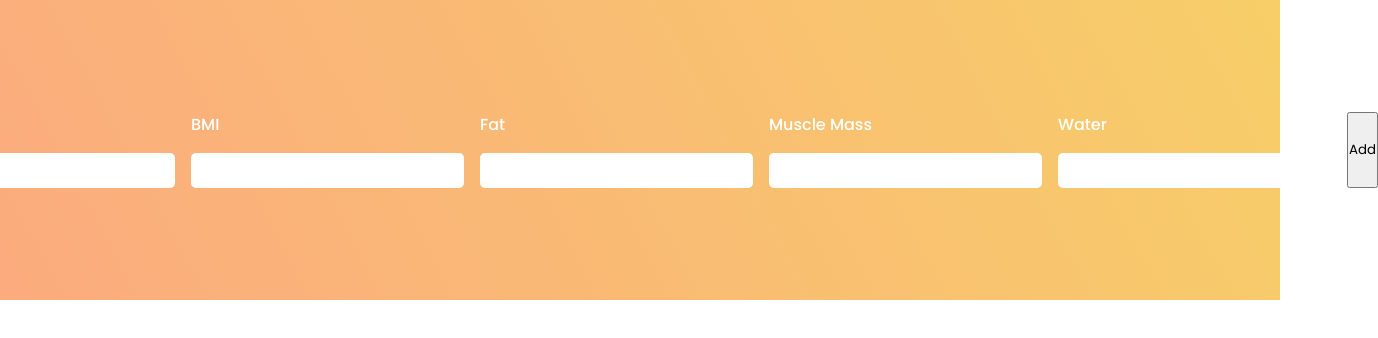
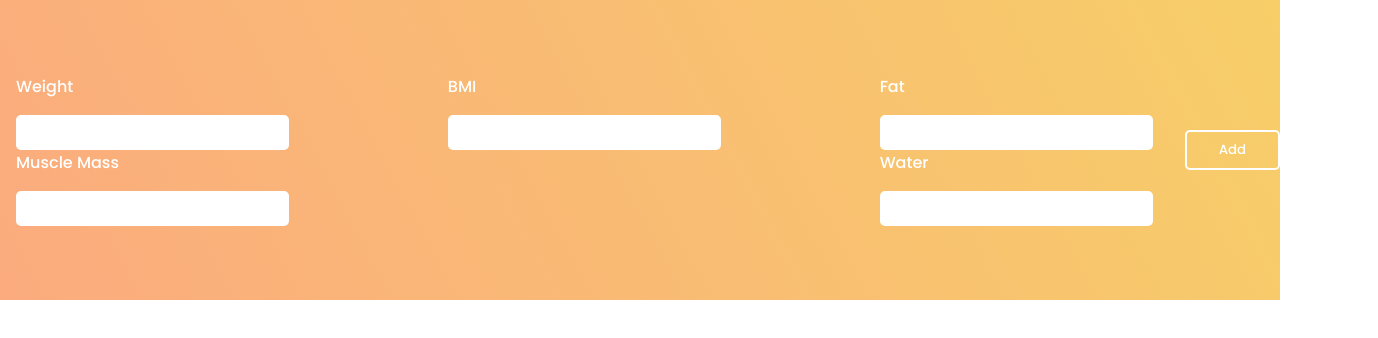
Before and after one commit to bartek9105/weight-tracker-client, a Vue app: page / in a window 1280 px wide. Shown: the top 338 px of the page, 1378 px wide, since content can reach past the window. Built offline with nearby package versions, Linux system fonts and the light colour scheme.

Commit message:
Add button component

```diff
--- a/src/App.vue
+++ b/src/App.vue
@@ -10,5 +10,6 @@
 	padding: 0;
 	box-sizing: border-box;
 	font-family: 'Poppins', sans-serif;
+	color: #303133;
 }
 </style>
--- /dev/null
+++ b/src/components/Button.vue
@@ -0,0 +1,23 @@
+<template>
+	<button class="btn">
+		<slot></slot>
+	</button>
+</template>
+
+<script>
+export default {
+	name: 'Button'
+}
+</script>
+
+<style lang="scss" scoped>
+.btn {
+	font-weight: 500;
+	border: 2px solid #fff;
+	border-radius: 5px;
+	padding: 0.5rem 2rem;
+	color: #fff;
+	background: none;
+	cursor: pointer;
+}
+</style>
--- a/src/components/Hero.vue
+++ b/src/components/Hero.vue
@@ -47,18 +47,23 @@
 					class="header__weight-stats-form__input"
 				/>
 			</div>
-			<button type="submit">Add</button>
 		</form>
+		<Button>Add</Button>
 	</header>
 </template>
 
 <script>
+import Button from '@/components/Button'
+
 export default {
-	name: 'Hero'
+	name: 'Hero',
+	components: {
+		Button
+	}
 }
 </script>
 
-<style lang="scss">
+<style lang="scss" scoped>
 .header {
 	width: 100%;
 	height: 300px;
@@ -70,6 +75,8 @@ export default {
 	&__weight-stats-form {
 		display: flex;
 		justify-content: space-between;
+		flex-wrap: wrap;
+		padding: 0 1rem;
 		.input-container {
 			display: flex;
 			flex-direction: column;
```
